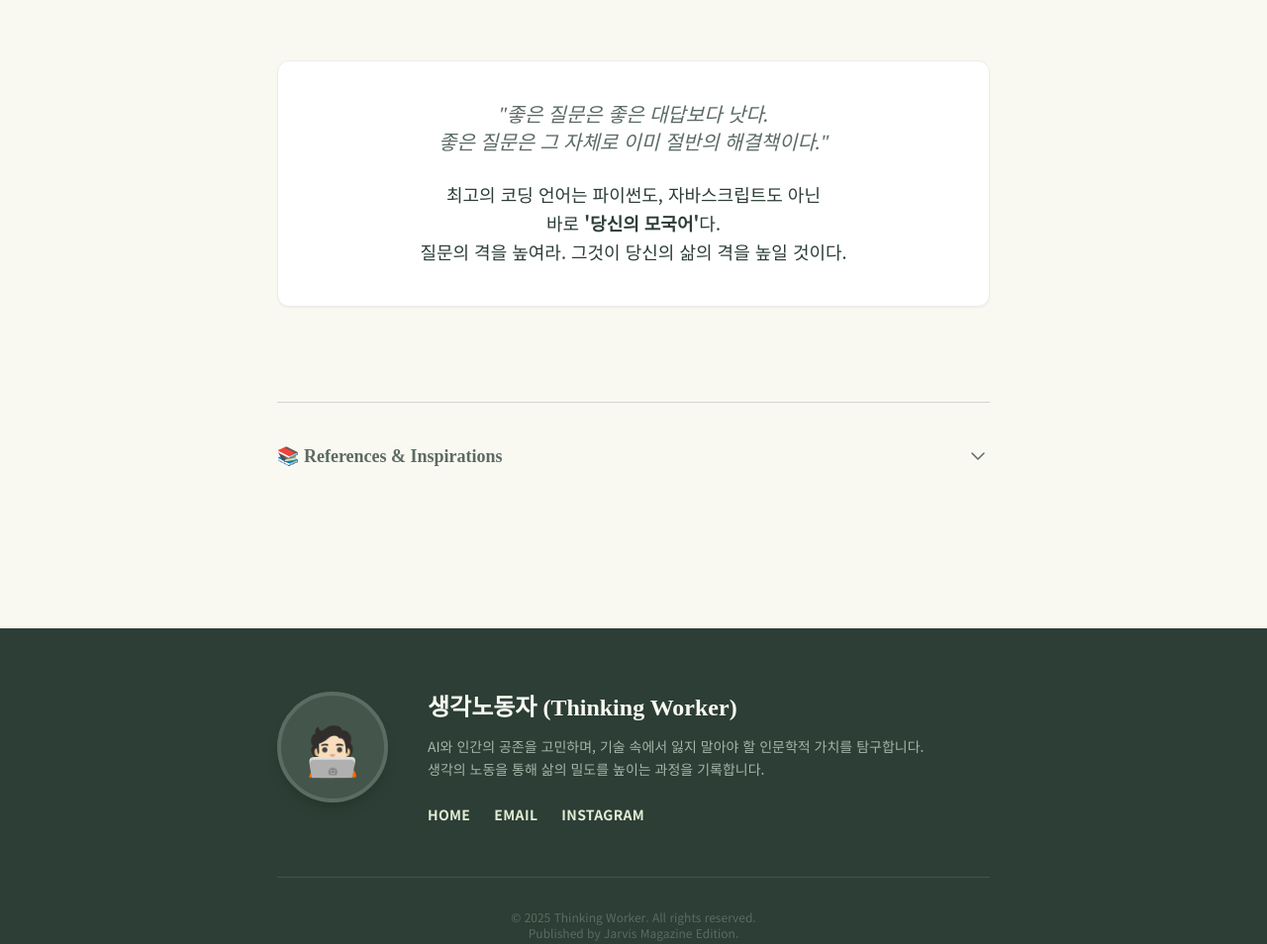
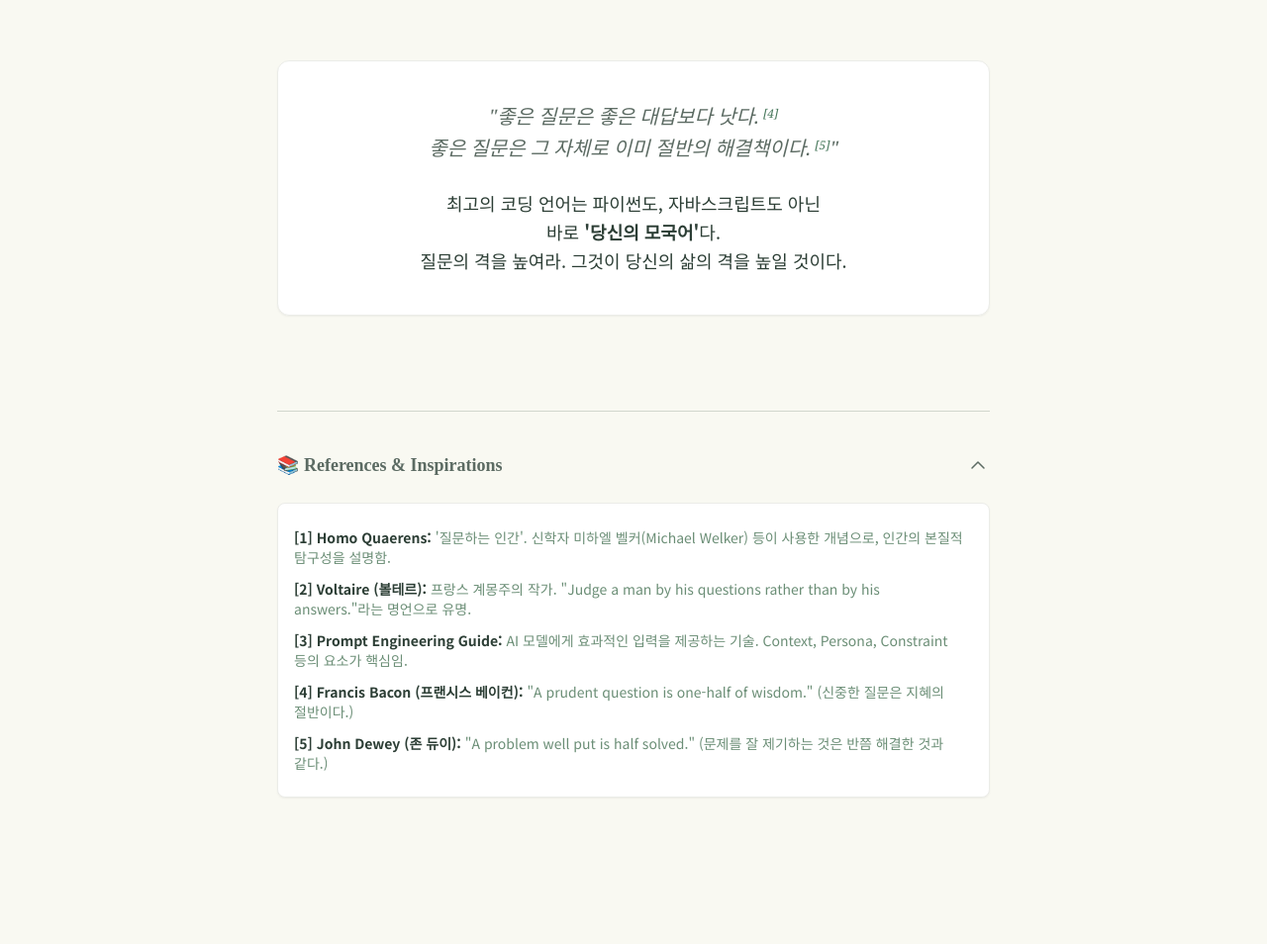
Before and after one commit to groot512/thinking-worker-blog, a plain HTML site: page vol2.html in a window 1280 px wide. Shown: the part 4080-5034 px from the top of the page at 99% size. Drawn offline with nearby package versions, Linux system fonts and the light colour scheme.

```diff
--- a/vol2.html
+++ b/vol2.html
@@ -170,9 +170,9 @@
             </p>
 
             <div class="mt-16 text-center bg-white p-10 rounded-xl shadow-sm border border-[#EBECE8]">
-                <p class="text-xl font-serif italic text-[#5C6B63] mb-6">
-                    "좋은 질문은 좋은 대답보다 낫다.<br>
-                    좋은 질문은 그 자체로 이미 절반의 해결책이다."
+                <p class="text-xl font-serif italic text-[#5C6B63] mb-6 leading-relaxed">
+                    "좋은 질문은 좋은 대답보다 낫다.<sup class="text-xs text-[#4A7A5E] ml-1">[4]</sup><br>
+                    좋은 질문은 그 자체로 이미 절반의 해결책이다.<sup class="text-xs text-[#4A7A5E] ml-1">[5]</sup>"
                 </p>
                 <p class="text-lg text-[#2C3E35] leading-relaxed">
                     최고의 코딩 언어는 파이썬도, 자바스크립트도 아닌<br>바로 <strong>'당신의 모국어'</strong>다.<br>
@@ -183,7 +183,7 @@
 
         <!-- 참고 문헌 -->
         <section class="border-t border-[#D1D6CD] pt-10 mb-20 fade-in" style="animation-delay: 0.7s;">
-            <details class="group cursor-pointer">
+            <details class="group cursor-pointer" open>
                 <summary class="flex justify-between items-center font-bold text-[#5C6B63] list-none hover:text-[#2C3E35] transition">
                     <span class="serif-font text-lg">📚 References & Inspirations</span>
                     <span class="transition transform group-open:rotate-180 duration-300">
@@ -194,6 +194,8 @@
                     <p><strong class="text-[#2C3E35]">[1] Homo Quaerens:</strong> '질문하는 인간'. 신학자 미하엘 벨커(Michael Welker) 등이 사용한 개념으로, 인간의 본질적 탐구성을 설명함.</p>
                     <p><strong class="text-[#2C3E35]">[2] Voltaire (볼테르):</strong> 프랑스 계몽주의 작가. "Judge a man by his questions rather than by his answers."라는 명언으로 유명.</p>
                     <p><strong class="text-[#2C3E35]">[3] Prompt Engineering Guide:</strong> AI 모델에게 효과적인 입력을 제공하는 기술. Context, Persona, Constraint 등의 요소가 핵심임.</p>
+                    <p><strong class="text-[#2C3E35]">[4] Francis Bacon (프랜시스 베이컨):</strong> "A prudent question is one-half of wisdom." (신중한 질문은 지혜의 절반이다.)</p>
+                    <p><strong class="text-[#2C3E35]">[5] John Dewey (존 듀이):</strong> "A problem well put is half solved." (문제를 잘 제기하는 것은 반쯤 해결한 것과 같다.)</p>
                 </div>
             </details>
         </section>
```
